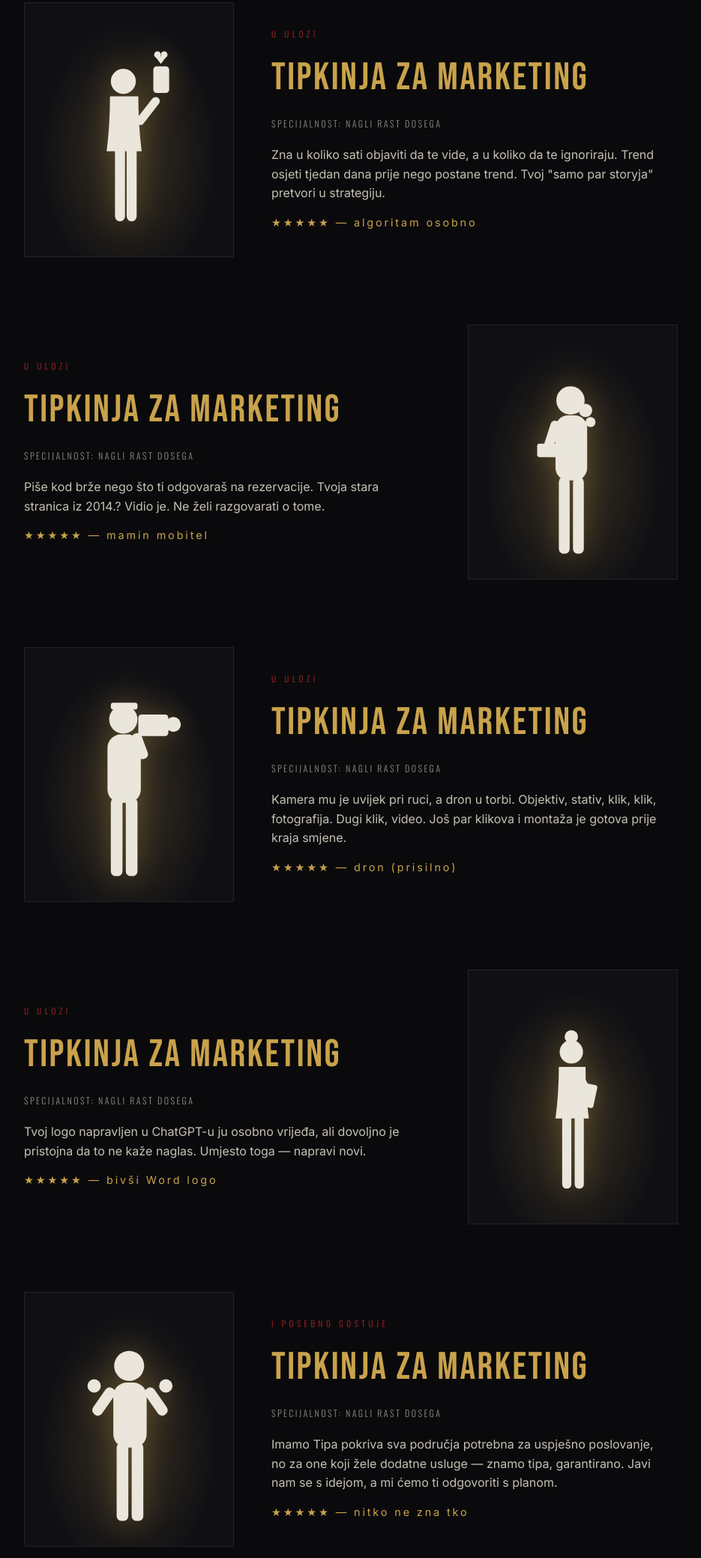
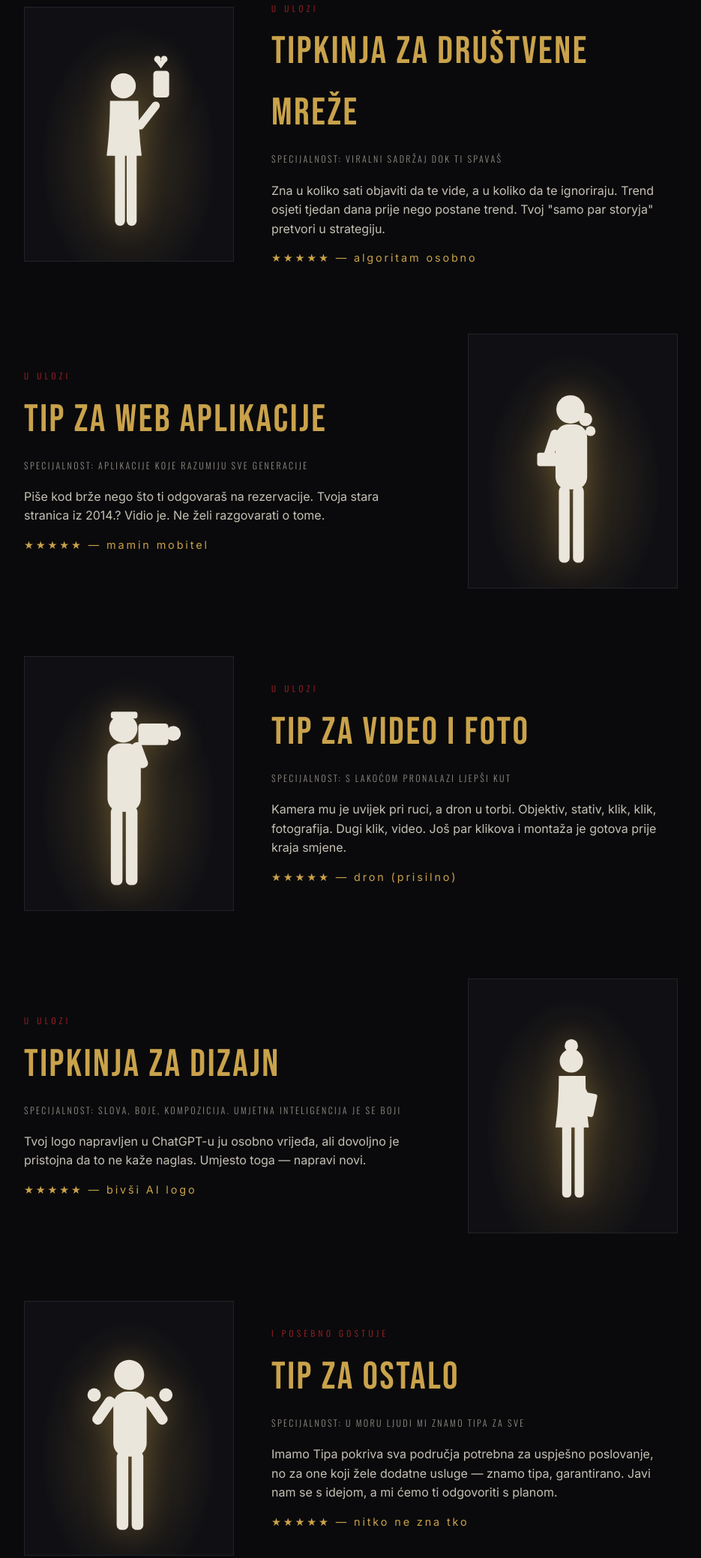
Before and after one commit to ADV222/test23, a website: page public/imamo-tipa-film.html in a window 1280 px wide. Shown: the part 1745-3823 px from the top of the page at 75% size, without its empty margins (172-1107 px from the left). Drawn offline with nearby package versions, Linux system fonts and the light colour scheme.

Commit message:
Add files via upload

```diff
--- a/public/imamo-tipa-film.html
+++ b/public/imamo-tipa-film.html
@@ -533,8 +533,8 @@ window.IMAMO_TEKST = {
     </div>
     <div>
       <p class="u-ulozi">U ulozi</p>
-      <h3 class="s-name" data-tekst="tipovi.0.name"></h3>
-      <p class="s-crime" data-tekst="tipovi.0.crime"></p>
+      <h3 class="s-name" data-tekst="tipovi.1.name"></h3>
+      <p class="s-crime" data-tekst="tipovi.1.crime"></p>
       <p class="s-quote" data-tekst="tipovi.1.bio"></p>
       <p class="s-stars">★★★★★ — algoritam osobno</p>
     </div>
@@ -546,8 +546,8 @@ window.IMAMO_TEKST = {
     </div>
     <div>
       <p class="u-ulozi">U ulozi</p>
-      <h3 class="s-name" data-tekst="tipovi.0.name"></h3>
-      <p class="s-crime" data-tekst="tipovi.0.crime"></p>
+      <h3 class="s-name" data-tekst="tipovi.2.name"></h3>
+      <p class="s-crime" data-tekst="tipovi.2.crime"></p>
       <p class="s-quote" data-tekst="tipovi.2.bio"></p>
       <p class="s-stars">★★★★★ — mamin mobitel</p>
     </div>
@@ -559,8 +559,8 @@ window.IMAMO_TEKST = {
     </div>
     <div>
       <p class="u-ulozi">U ulozi</p>
-      <h3 class="s-name" data-tekst="tipovi.0.name"></h3>
-      <p class="s-crime" data-tekst="tipovi.0.crime"></p>
+      <h3 class="s-name" data-tekst="tipovi.3.name"></h3>
+      <p class="s-crime" data-tekst="tipovi.3.crime"></p>
       <p class="s-quote" data-tekst="tipovi.3.bio"></p>
       <p class="s-stars">★★★★★ — dron (prisilno)</p>
     </div>
@@ -572,10 +572,10 @@ window.IMAMO_TEKST = {
     </div>
     <div>
       <p class="u-ulozi">U ulozi</p>
-      <h3 class="s-name" data-tekst="tipovi.0.name"></h3>
-      <p class="s-crime" data-tekst="tipovi.0.crime"></p>
+      <h3 class="s-name" data-tekst="tipovi.4.name"></h3>
+      <p class="s-crime" data-tekst="tipovi.4.crime"></p>
       <p class="s-quote" data-tekst="tipovi.4.bio"></p>
-      <p class="s-stars">★★★★★ — bivši Word logo</p>
+      <p class="s-stars">★★★★★ — bivši AI logo</p>
     </div>
   </div>
 
@@ -585,8 +585,8 @@ window.IMAMO_TEKST = {
     </div>
     <div>
       <p class="u-ulozi">I posebno gostuje</p>
-      <h3 class="s-name" data-tekst="tipovi.0.name"></h3>
-      <p class="s-crime" data-tekst="tipovi.0.crime"></p>
+      <h3 class="s-name" data-tekst="tipovi.5.name"></h3>
+      <p class="s-crime" data-tekst="tipovi.5.crime"></p>
       <p class="s-quote" data-tekst="tipovi.5.bio"></p>
       <p class="s-stars">★★★★★ — nitko ne zna tko</p>
     </div>
--- a/public/imamo-tipa-tekst.js
+++ b/public/imamo-tipa-tekst.js
@@ -13,7 +13,7 @@ window.IMAMO_TEKST = {
     {
       name: "Tipkinja za marketing",
       crime: "Specijalnost: nagli rast dosega",
-      bio: "Zna zašto ti nitko ne lajka objave — i zna kako to popraviti. Govori fluentno \"algoritam\", a budžet za oglase troši kao da je njezin. Pažljivo, dakle."
+      bio: "Zna zašto ti nitko ne lajka objave - i zna kako to popraviti. Govori fluentno \"algoritam\", a budžet za oglase troši kao da je njezin. Pažljivo, dakle."
     },
     {
       name: "Tipkinja za društvene mreže",
@@ -44,7 +44,7 @@ window.IMAMO_TEKST = {
 
   /* ---------- kako to ide (3 koraka) ---------- */
   proces: [
-    { naslov: "Javiš se",       tekst: "Mail, poziv, DM, dimni signal. Sve prolazi. Opišeš problem svojim riječima — mi prenosimo tip/kinji." },
+    { naslov: "Javiš se",       tekst: "Mail, poziv, DM, dimni signal. Sve prolazi. Opišeš problem svojim riječima - mi prenosimo tip/kinji." },
     { naslov: "Zadužimo tipa",  tekst: "Ili tipkinju. Ili više njih odjednom, ovisno o projektu. Dobiješ plan, rok i cijenu bez sitnih slova." },
     { naslov: "Tip riješi",     tekst: "Ti unaprijediš poslovanje. Mi te dodamo na listu zadovoljnih klijenata. Jednostavno." }
   ],
```
